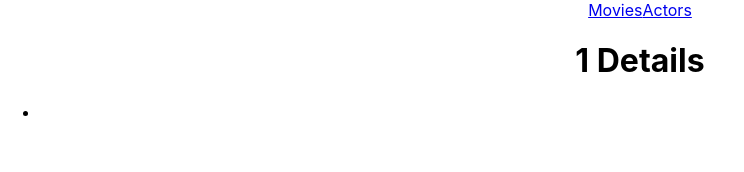
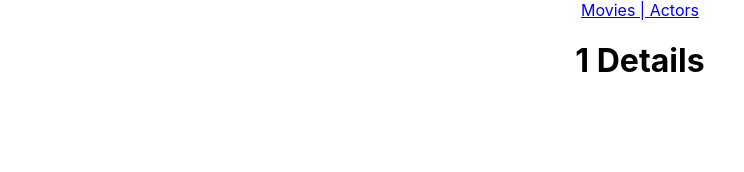
Before and after one commit to caitlinfcorrigan/mern-movies, a React (Create React App) app: page /actors/1 in a window 1280 px wide. Shown: the top 172 px of the page, without its empty margins (0-744 px from the left). Built offline with nearby package versions, Linux system fonts and the light colour scheme.

Commit message:
resolves nesting li issue

```diff
--- a/src/components/NavBar.jsx
+++ b/src/components/NavBar.jsx
@@ -1,7 +1,7 @@
 export default function NavBar() {
     return (
         <nav>
-            <a href='/'>Movies</a>
+            <a href='/'>Movies   |   </a>
             <a href='/actors'>Actors</a>
             {/* Display the username here */}
         </nav>
--- /dev/null
+++ b/src/pages/ActorDetail/ActorDetailPage.css
@@ -0,0 +1,3 @@
+.MovieList {
+    padding-left: 0;
+}
--- a/src/pages/ActorDetail/ActorDetailPage.jsx
+++ b/src/pages/ActorDetail/ActorDetailPage.jsx
@@ -1,5 +1,6 @@
 import { useParams } from 'react-router';
 import FilmList from './FilmList';
+import './ActorDetailPage.css';
 
 export default function ActorDetailPage({ movies }) {
     const actor = useParams();
@@ -14,8 +15,8 @@ export default function ActorDetailPage({ movies }) {
     return (
         <div>
             <h1>{actor.actor} Details</h1>
-            <ul>
-                <FilmList movie= { actorMovies } />
+            <ul className="MovieList">
+                { actorMovies }
             </ul>
         </div>
 
--- a/src/pages/MovieDetail/CastList.jsx
+++ b/src/pages/MovieDetail/CastList.jsx
@@ -1,9 +1,3 @@
 export default function CastList({ cast }){
-    return(
-        <div>
-            <li>{ cast }</li>
-        </div>
-
-
-    )
+    return <li>{ cast }</li>
 }
--- a/src/pages/MovieDetail/MovieDetailPage.jsx
+++ b/src/pages/MovieDetail/MovieDetailPage.jsx
@@ -21,7 +21,7 @@ export default function MovieDetailPage({ movies }){
             <div>{ movie.title }</div>
             <div>{date.toLocaleString('default', { month: 'long', day: 'numeric', year:'numeric' })}</div>
             <h4> CastList </h4>
-            <ul className="CastList"><CastList cast={ cast } /></ul>
+            <ul className='CastList'> { cast } </ul>
         </div>
     )
 }
```
